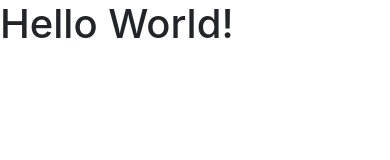
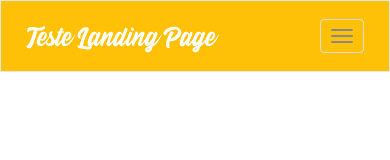
Before and after one commit to yurialvesyamada/teste-frontend, a plain HTML site: page index.html in a window 390 px wide. Drawn offline with nearby package versions, Linux system fonts and the light colour scheme.

Commit message:
Create Nav and Navbar

```diff
--- a/assets/css/index.css
+++ b/assets/css/index.css
@@ -0,0 +1,5 @@
+
+.navbar {
+    background-color: #ffc107;
+    padding: 10px;
+}
--- a/index.html
+++ b/index.html
@@ -5,14 +5,35 @@
     <meta charset="UTF-8">
     <meta http-equiv="X-UA-Compatible" content="IE=edge">
     <meta name="viewport" content="width=device-width, initial-scale=1.0">
-    <link rel="stylesheet" href="https://stackpath.bootstrapcdn.com/bootstrap/4.3.1/css/bootstrap.min.css"
-        integrity="sha384-ggOyR0iXCbMQv3Xipma34MD+dH/1fQ784/j6cY/iJTQUOhcWr7x9JvoRxT2MZw1T" crossorigin="anonymous">
+    <link rel="stylesheet" href="https://maxcdn.bootstrapcdn.com/bootstrap/3.3.7/css/bootstrap.min.css"
+        integrity="sha384-BVYiiSIFeK1dGmJRAkycuHAHRg32OmUcww7on3RYdg4Va+PmSTsz/K68vbdEjh4u" crossorigin="anonymous">
     <link rel="stylesheet" href="./assets/css/index.css">
     <title>Landing Page</title>
 </head>
 
 <body>
-    <h1>Hello World!</h1>
+    <nav class="navbar navbar-default">
+        <div class="container-fluid">
+            <div class="navbar-header">
+                <button type="button" class="navbar-toggle" data-toggle="collapse" data-target="#myNavbar">
+                    <span class="icon-bar"></span>
+                    <span class="icon-bar"></span>
+                    <span class="icon-bar"></span>
+                </button>
+                <a class="navbar-brand" href="index.html"><img src="./assets/images/logo_cliente.png" alt=""></a>
+            </div>
+            <div class="collapse navbar-collapse" id="myNavbar">
+                <div class="nav navbar-nav navbar-right">
+                    <p class="navbar-text text-center">Lorem ipsum dolor sit amet consectetur adipisicing elit.</p>
+                </div>
+            </div>
+        </div>
+    </nav>
 </body>
 
+<script src="https://ajax.googleapis.com/ajax/libs/jquery/1.12.4/jquery.min.js"></script>
+<script src="https://maxcdn.bootstrapcdn.com/bootstrap/3.3.7/js/bootstrap.min.js"
+    integrity="sha384-Tc5IQib027qvyjSMfHjOMaLkfuWVxZxUPnCJA7l2mCWNIpG9mGCD8wGNIcPD7Txa" crossorigin="anonymous">
+</script>
+
 </html>
```
